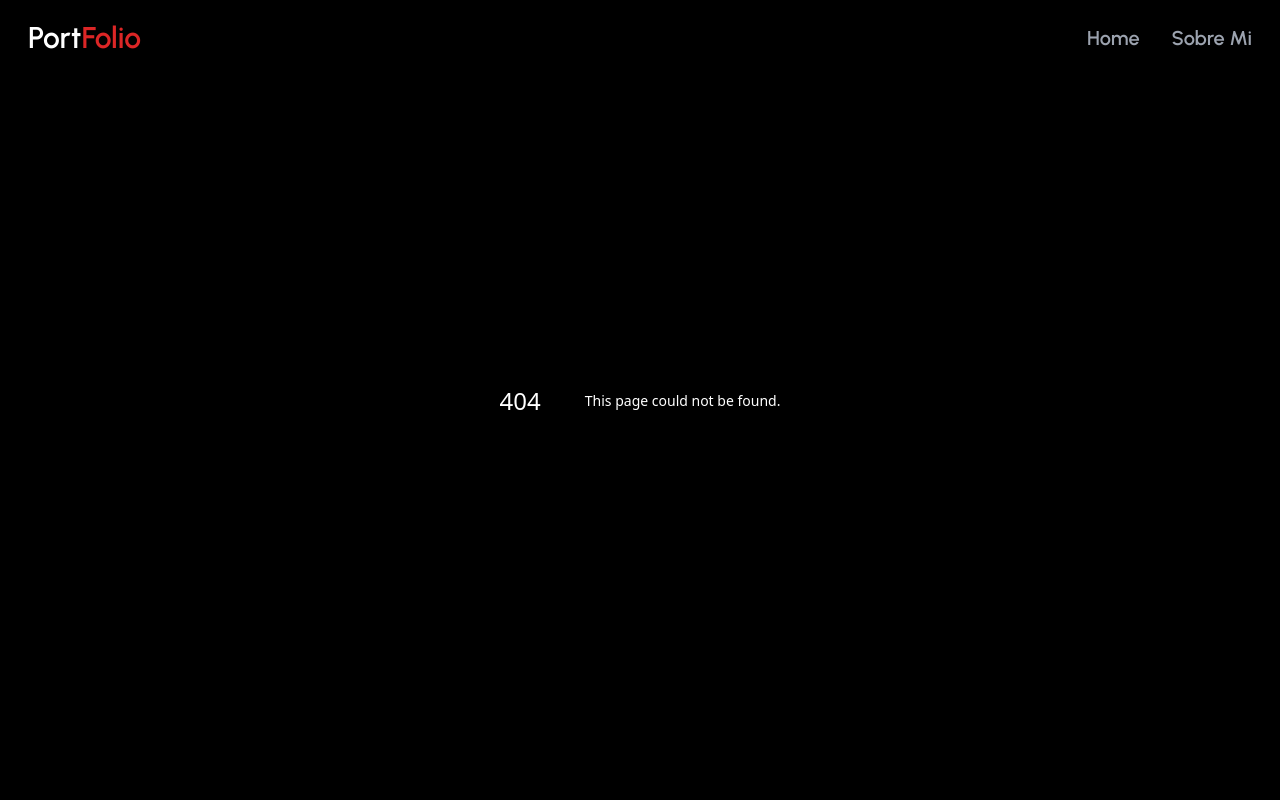
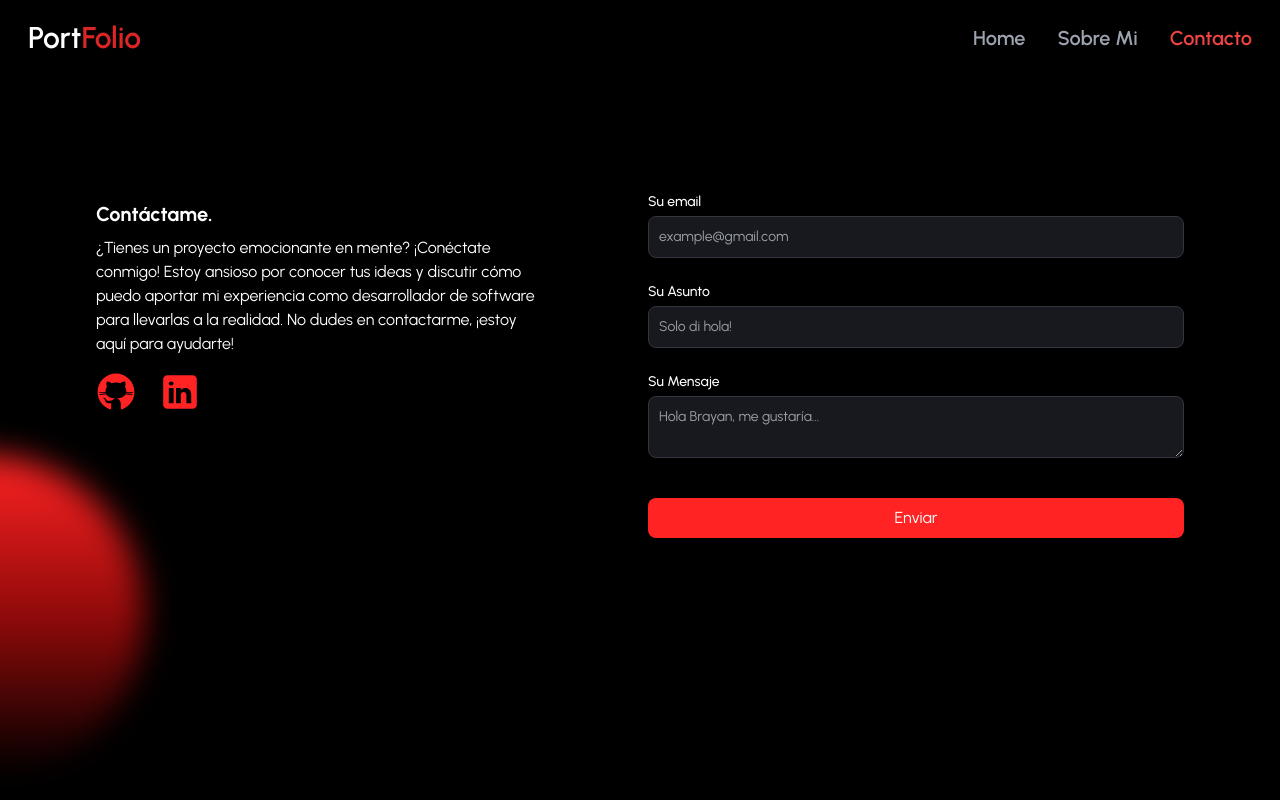
Before and after one commit to Blaaaa-xo0/portfolio-app, a Next.js app: page /contact in a window 1280 px wide. Before the commit this address had no page. Built offline with nearby package versions, Linux system fonts and the light colour scheme.

Commit message:
contact page funcional

```diff
--- a/app/about/page.jsx
+++ b/app/about/page.jsx
@@ -57,7 +57,10 @@ function AboutPage() {
 
 
     return (
-        <main>
+        <motion.main
+            initial={{ opacity: 0 }}
+            animate={{ opacity: 1 }}
+            transition={{ duration: 2 }}  >
 
             {/* contenedor principal */}
             <div className="h-[100vh] overflow-y-scroll lg:flex" ref={containerRef}>
@@ -89,8 +92,8 @@ function AboutPage() {
                         <motion.div className=""
                             initial={{ opacity: 0.2, y: 0 }}
                             animate={{ opacity: 1, y: "10px" }}
-                            transition={{ repeat: Infinity, duration: 2, ease: "easeInOut"}}
-                            >
+                            transition={{ repeat: Infinity, duration: 2, ease: "easeInOut" }}
+                        >
 
                             <div className="rounded-full border-4 w-12 border-red-600 hover:border-white transition-all duration-300 ease-in">
                                 <ArrowBigDown size={40} className='fill-red-600 text-red-600 hover:fill-white hover:text-white transition-all duration-300 ease-in' />
@@ -225,7 +228,7 @@ function AboutPage() {
                     <Brain scrollYProgress={scrollYProgress} />
                 </div>
             </div>
-        </main>
+        </motion.main>
     );
 }
 
--- /dev/null
+++ b/app/api/send/route.jsx
@@ -0,0 +1,24 @@
+// import { EmailTemplate } from '../../../components/EmailTemplate';
+import { Resend } from 'resend';
+
+
+const resend = new Resend(process.env.RESEND_API_KEY);
+
+export async function POST() {
+    try {
+        const data = await resend.emails.send({
+            from: 'Brayan <brayanfe2009@gmail.com>',
+            to: ['brayanfe2009@gmail.com'],
+            subject: 'Hello world',
+            react: (
+                <>
+                    <p>Email Body</p>
+                </>
+            ),
+        });
+
+        return Response.json(data);
+    } catch (error) {
+        return Response.json({ error });
+    }
+}
--- /dev/null
+++ b/app/contact/page.jsx
@@ -0,0 +1,12 @@
+import EmailSection from '@/components/EmailSection';
+import React from 'react'
+
+function ContactPage() {
+    return (
+        <div className='py-12'>
+            <EmailSection />
+        </div>
+    );
+}
+
+export default ContactPage;
--- a/components/About.jsx
+++ /dev/null
@@ -1,9 +0,0 @@
-import React from 'react'
-
-const About = () => {
-    return (
-        <div>About</div>
-    );
-}
-
-export default About;
--- /dev/null
+++ b/components/EmailSection.jsx
@@ -0,0 +1,98 @@
+"use client"
+import React from 'react'
+import Link from 'next/link'
+import { motion } from 'framer-motion';
+
+
+const EmailSection = () => {
+    return (
+        <motion.div
+            className='grid md:grid-cols-2 my-12 md:my-12 py-24 px-12 md:px-24 gap-4 relative'
+            initial={{ opacity: 0 }}
+            animate={{ opacity: 1 }}
+            transition={{ duration: 2 }}
+        >
+
+            {/* forma */}
+            <div className='bg-gradient-to-b from-[#ff2323] via-[#920a0a] to-transparent rounded-full h-80 w-80 z-0 blur-lg absolute top-2/3 -left-4 transform -translate-x-1/2 -translate-1/2'></div>
+
+            <div>
+                <h5 className='text-xl font-bold text-white my-2'>Contáctame.</h5>
+
+                <p className='mb-4 max-w-md'>
+                    ¿Tienes un proyecto emocionante en mente? ¡Conéctate conmigo! Estoy ansioso por conocer tus ideas y discutir cómo puedo aportar mi experiencia como desarrollador de software para llevarlas a la realidad. No dudes en contactarme, ¡estoy aquí para ayudarte!
+                </p>
+
+                {/* redes sociales */}
+                <div className='flex gap-x-6 mt-4'>
+                    <Link href="https://github.com/Blaaaa-xo0" className='cursor-pointer'>
+                        <svg xmlns="http://www.w3.org/2000/svg" viewBox="0 0 50 50" className='w-10 h-10 fill-[#ff2323] hover:fill-white transition-all duration-500' >
+                            <path d="M17.791,46.836C18.502,46.53,19,45.823,19,45v-5.4c0-0.197,0.016-0.402,0.041-0.61C19.027,38.994,19.014,38.997,19,39 c0,0-3,0-3.6,0c-1.5,0-2.8-0.6-3.4-1.8c-0.7-1.3-1-3.5-2.8-4.7C8.9,32.3,9.1,32,9.7,32c0.6,0.1,1.9,0.9,2.7,2c0.9,1.1,1.8,2,3.4,2 c2.487,0,3.82-0.125,4.622-0.555C21.356,34.056,22.649,33,24,33v-0.025c-5.668-0.182-9.289-2.066-10.975-4.975 c-3.665,0.042-6.856,0.405-8.677,0.707c-0.058-0.327-0.108-0.656-0.151-0.987c1.797-0.296,4.843-0.647,8.345-0.714 c-0.112-0.276-0.209-0.559-0.291-0.849c-3.511-0.178-6.541-0.039-8.187,0.097c-0.02-0.332-0.047-0.663-0.051-0.999 c1.649-0.135,4.597-0.27,8.018-0.111c-0.079-0.5-0.13-1.011-0.13-1.543c0-1.7,0.6-3.5,1.7-5c-0.5-1.7-1.2-5.3,0.2-6.6 c2.7,0,4.6,1.3,5.5,2.1C21,13.4,22.9,13,25,13s4,0.4,5.6,1.1c0.9-0.8,2.8-2.1,5.5-2.1c1.5,1.4,0.7,5,0.2,6.6c1.1,1.5,1.7,3.2,1.6,5 c0,0.484-0.045,0.951-0.11,1.409c3.499-0.172,6.527-0.034,8.204,0.102c-0.002,0.337-0.033,0.666-0.051,0.999 c-1.671-0.138-4.775-0.28-8.359-0.089c-0.089,0.336-0.197,0.663-0.325,0.98c3.546,0.046,6.665,0.389,8.548,0.689 c-0.043,0.332-0.093,0.661-0.151,0.987c-1.912-0.306-5.171-0.664-8.879-0.682C35.112,30.873,31.557,32.75,26,32.969V33 c2.6,0,5,3.9,5,6.6V45c0,0.823,0.498,1.53,1.209,1.836C41.37,43.804,48,35.164,48,25C48,12.318,37.683,2,25,2S2,12.318,2,25 C2,35.164,8.63,43.804,17.791,46.836z"></path>
+                        </svg>
+
+                    </Link>
+                    <Link href="https://www.linkedin.com/in/brayan-fernandez-8182b0239/" className='cursor-pointer'>
+                        <svg xmlns="http://www.w3.org/2000/svg" viewBox="0 0 50 50" className='w-10 h-10 fill-[#ff2323] hover:fill-white transition-all duration-500'>
+                            <path d="M41,4H9C6.24,4,4,6.24,4,9v32c0,2.76,2.24,5,5,5h32c2.76,0,5-2.24,5-5V9C46,6.24,43.76,4,41,4z M17,20v19h-6V20H17z M11,14.47c0-1.4,1.2-2.47,3-2.47s2.93,1.07,3,2.47c0,1.4-1.12,2.53-3,2.53C12.2,17,11,15.87,11,14.47z M39,39h-6c0,0,0-9.26,0-10 c0-2-1-4-3.5-4.04h-0.08C27,24.96,26,27.02,26,29c0,0.91,0,10,0,10h-6V20h6v2.56c0,0,1.93-2.56,5.81-2.56 c3.97,0,7.19,2.73,7.19,8.26V39z"></path>
+                        </svg>
+                    </Link>
+                </div>
+            </div>
+
+            <div>
+                <form className='flex flex-col gap-6'>
+
+                    {/* email */}
+                    <div>
+                        <label htmlFor="email"
+                            className='text-sm block mb-1 font-medium'>Su email</label>
+                        <input
+                            type="email"
+                            name="email"
+                            id='email'
+                            required
+                            placeholder='example@gmail.com'
+                            className='bg-[#18191E] border border-[#33353F] placeholder-[#9CA2A9] text-gray-100 text-sm rounded-lg block w-full p-2.5 '
+                        />
+                    </div>
+
+                    {/* asunto */}
+                    <div>
+                        <label htmlFor="subject"
+                            className='text-sm block mb-1 font-medium'
+                        >Su Asunto</label>
+                        <input
+                            type="text"
+                            name="subject"
+                            id='subject'
+                            required
+                            placeholder='Solo di hola!'
+                            className='bg-[#18191E] border border-[#33353F] placeholder-[#9CA2A9] text-gray-100 text-sm rounded-lg block w-full p-2.5 '
+                        />
+                    </div>
+
+                    {/* mensaje */}
+                    <div>
+                        <label htmlFor="message"
+                            className='text-sm block mb-1 font-medium'
+                        >Su Mensaje</label>
+                        <textarea
+                            name="message"
+                            id='message'
+                            required
+                            placeholder='Hola Brayan, me gustaría...'
+                            className='bg-[#18191E] border border-[#33353F] placeholder-[#9CA2A9] text-gray-100 text-sm rounded-lg block w-full p-2.5 '
+                        ></textarea>
+                    </div>
+
+                    <button className='mt-4 bg-[#ff2323] hover:bg-[#500000] px-2.5 py-2 rounded-lg transition-all duration-300 ease-in'>
+                        Enviar
+                    </button>
+
+                </form>
+            </div>
+        </motion.div>
+    );
+}
+
+export default EmailSection;
--- a/components/Hero.jsx
+++ b/components/Hero.jsx
@@ -3,6 +3,7 @@ import React from 'react'
 import Image from 'next/image'
 import { TypeAnimation } from 'react-type-animation';
 import { motion } from 'framer-motion';
+import Link from 'next/link';
 
 function Hero() {
 
@@ -66,17 +67,17 @@ function Hero() {
                     </motion.p>
 
                     <div className='flex gap-x-6 mt-4'>
-                        <a href="https://github.com/Blaaaa-xo0" className='cursor-pointer'>
+                        <Link href="https://github.com/Blaaaa-xo0" className='cursor-pointer'>
                             <svg xmlns="http://www.w3.org/2000/svg" viewBox="0 0 50 50" className='w-10 h-10 fill-[#ff2323] hover:fill-white transition-all duration-500' >
                                 <path d="M17.791,46.836C18.502,46.53,19,45.823,19,45v-5.4c0-0.197,0.016-0.402,0.041-0.61C19.027,38.994,19.014,38.997,19,39 c0,0-3,0-3.6,0c-1.5,0-2.8-0.6-3.4-1.8c-0.7-1.3-1-3.5-2.8-4.7C8.9,32.3,9.1,32,9.7,32c0.6,0.1,1.9,0.9,2.7,2c0.9,1.1,1.8,2,3.4,2 c2.487,0,3.82-0.125,4.622-0.555C21.356,34.056,22.649,33,24,33v-0.025c-5.668-0.182-9.289-2.066-10.975-4.975 c-3.665,0.042-6.856,0.405-8.677,0.707c-0.058-0.327-0.108-0.656-0.151-0.987c1.797-0.296,4.843-0.647,8.345-0.714 c-0.112-0.276-0.209-0.559-0.291-0.849c-3.511-0.178-6.541-0.039-8.187,0.097c-0.02-0.332-0.047-0.663-0.051-0.999 c1.649-0.135,4.597-0.27,8.018-0.111c-0.079-0.5-0.13-1.011-0.13-1.543c0-1.7,0.6-3.5,1.7-5c-0.5-1.7-1.2-5.3,0.2-6.6 c2.7,0,4.6,1.3,5.5,2.1C21,13.4,22.9,13,25,13s4,0.4,5.6,1.1c0.9-0.8,2.8-2.1,5.5-2.1c1.5,1.4,0.7,5,0.2,6.6c1.1,1.5,1.7,3.2,1.6,5 c0,0.484-0.045,0.951-0.11,1.409c3.499-0.172,6.527-0.034,8.204,0.102c-0.002,0.337-0.033,0.666-0.051,0.999 c-1.671-0.138-4.775-0.28-8.359-0.089c-0.089,0.336-0.197,0.663-0.325,0.98c3.546,0.046,6.665,0.389,8.548,0.689 c-0.043,0.332-0.093,0.661-0.151,0.987c-1.912-0.306-5.171-0.664-8.879-0.682C35.112,30.873,31.557,32.75,26,32.969V33 c2.6,0,5,3.9,5,6.6V45c0,0.823,0.498,1.53,1.209,1.836C41.37,43.804,48,35.164,48,25C48,12.318,37.683,2,25,2S2,12.318,2,25 C2,35.164,8.63,43.804,17.791,46.836z"></path>
                             </svg>
 
-                        </a>
-                        <a href="https://www.linkedin.com/in/brayan-fernandez-8182b0239/" className='cursor-pointer'>
+                        </Link>
+                        <Link href="https://www.linkedin.com/in/brayan-fernandez-8182b0239/" className='cursor-pointer'>
                             <svg xmlns="http://www.w3.org/2000/svg" viewBox="0 0 50 50" className='w-10 h-10 fill-[#ff2323] hover:fill-white transition-all duration-500'>
                                 <path d="M41,4H9C6.24,4,4,6.24,4,9v32c0,2.76,2.24,5,5,5h32c2.76,0,5-2.24,5-5V9C46,6.24,43.76,4,41,4z M17,20v19h-6V20H17z M11,14.47c0-1.4,1.2-2.47,3-2.47s2.93,1.07,3,2.47c0,1.4-1.12,2.53-3,2.53C12.2,17,11,15.87,11,14.47z M39,39h-6c0,0,0-9.26,0-10 c0-2-1-4-3.5-4.04h-0.08C27,24.96,26,27.02,26,29c0,0.91,0,10,0,10h-6V20h6v2.56c0,0,1.93-2.56,5.81-2.56 c3.97,0,7.19,2.73,7.19,8.26V39z"></path>
                             </svg>
-                        </a>
+                        </Link>
                     </div>
                 </div>
 
--- a/components/Navbar.jsx
+++ b/components/Navbar.jsx
@@ -15,10 +15,10 @@ const navLinks = [
         title: "Sobre Mi",
         href: "/about",
     },
-    // {
-    //     title: "Contacto",
-    //     href: "/contact",
-    // },
+    {
+        title: "Contacto",
+        href: "/contact",
+    },
 ];
 
 const Navbar = () => {
--- a/package.json
+++ b/package.json
@@ -17,7 +17,8 @@
     "next": "14.2.1",
     "react": "^18",
     "react-dom": "^18",
-    "react-type-animation": "^3.2.0"
+    "react-type-animation": "^3.2.0",
+    "resend": "^3.2.0"
   },
   "devDependencies": {
     "postcss": "^8",
```
Also changed, not shown: 1 other file (tests, documents, lock files or other folders).
